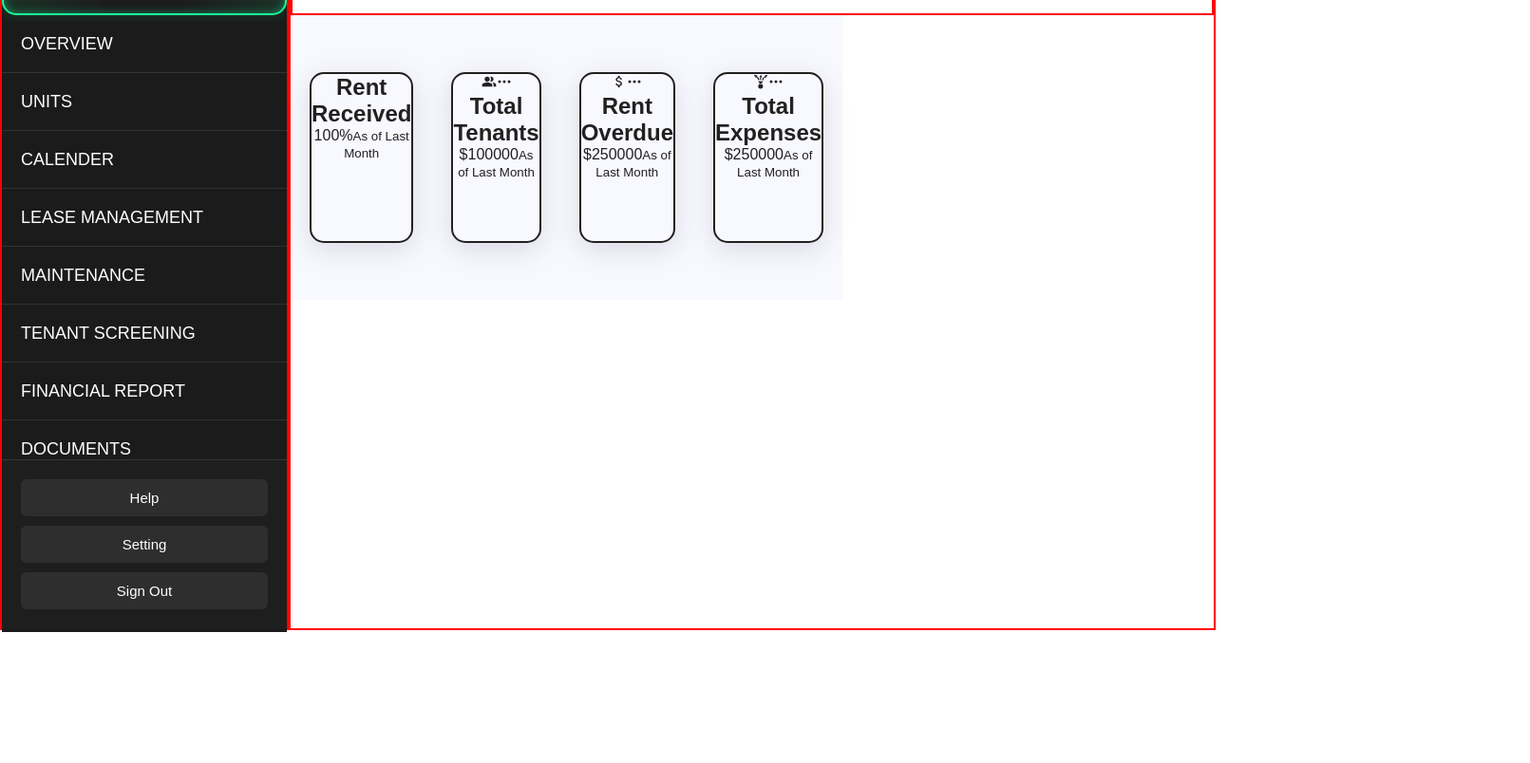
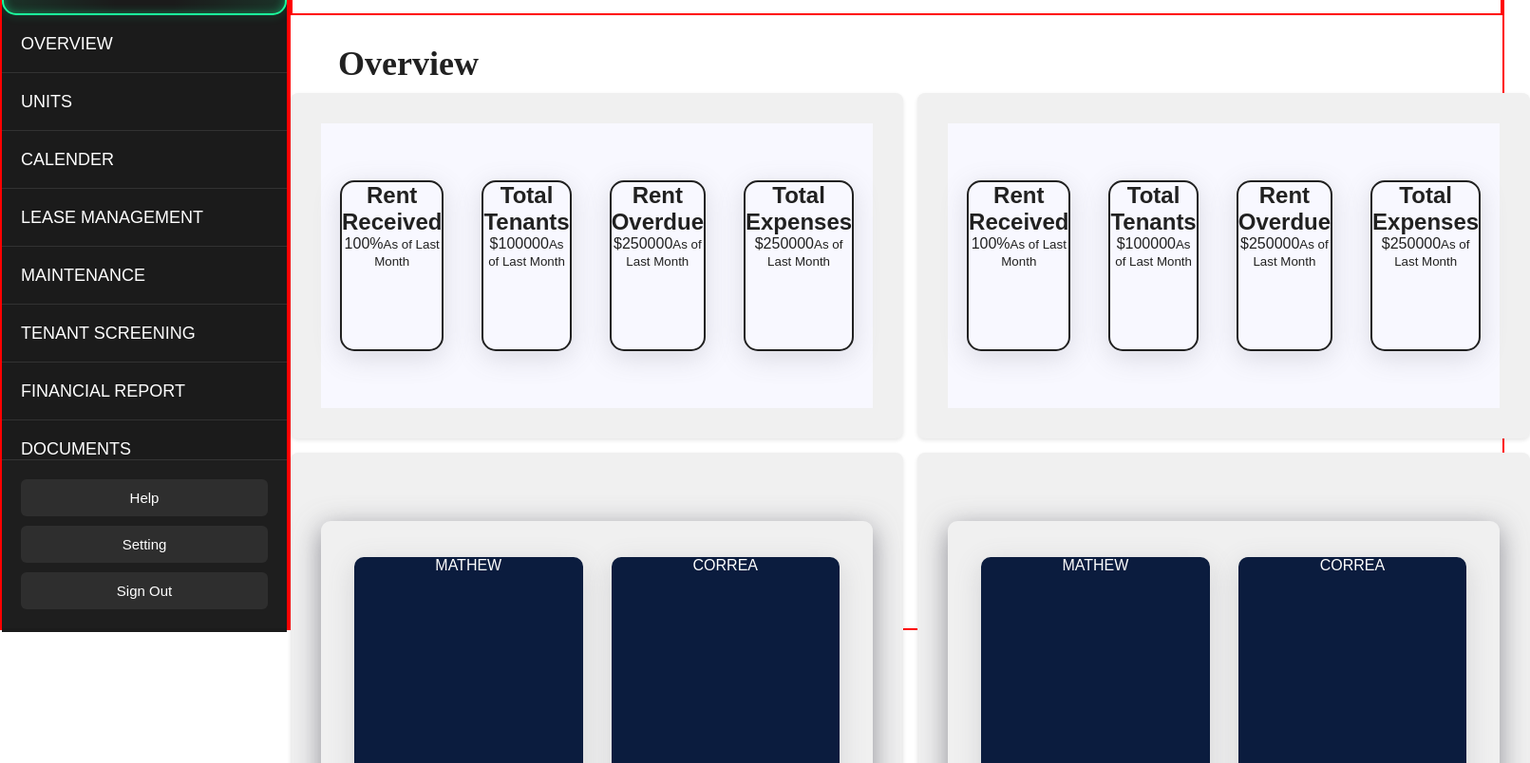
Before and after one commit to Correa95/Property-Management-System, a React (Vite) app in the folder client-side/: page / in a window 1280 px wide. Shown: the part 136-940 px from the top of the page at 95% size, 1611 px wide, since content can reach past the window. Before the commit the page ends 802 px from the top, so only its background shows below. Built offline with nearby package versions, Linux system fonts and the light colour scheme.

Commit message:
styling the overview

```diff
--- a/client-side/src/Components/Analysis.jsx
+++ b/client-side/src/Components/Analysis.jsx
@@ -1,8 +1,8 @@
 import "./Analysis.css";
-import { MdPeopleAlt } from "react-icons/md";
-import { BsThreeDots } from "react-icons/bs";
-import { MdAttachMoney } from "react-icons/md";
-import { GiExpense } from "react-icons/gi";
+// import { MdPeopleAlt } from "react-icons/md";
+// import { BsThreeDots } from "react-icons/bs";
+// import { MdAttachMoney } from "react-icons/md";
+// import { GiExpense } from "react-icons/gi";
 function Analysis() {
   return (
     <section className="statsContainer">
@@ -18,8 +18,8 @@ function Analysis() {
 
       <div className="stats">
         <div className="icons">
-          <MdPeopleAlt />
-          <BsThreeDots />
+          {/* <MdPeopleAlt />
+          <BsThreeDots /> */}
         </div>
 
         <div className="figure">
@@ -31,8 +31,8 @@ function Analysis() {
 
       <div className="stats">
         <div className="icons">
-          <MdAttachMoney />
-          <BsThreeDots />
+          {/* <MdAttachMoney />
+          <BsThreeDots /> */}
         </div>
 
         <div className="figure">
@@ -44,8 +44,8 @@ function Analysis() {
 
       <div className="stats">
         <div className="icons">
-          <GiExpense />
-          <BsThreeDots />
+          {/* <GiExpense />
+          <BsThreeDots /> */}
         </div>
         <div className="figure">
           <h1 className="titleHeader">Total Expenses</h1>
--- a/client-side/src/Components/OverView.css
+++ b/client-side/src/Components/OverView.css
@@ -8,11 +8,18 @@
   grid-template-columns: repeat(2, 1fr);
   gap: 15px;
 }
+.overViewHeader {
+  font-family: "Times New Roman", Times, serif;
+  font-size: 36px;
+  font-weight: 700;
+  color: #212121;
+  padding: 30px 0px 10px 50px;
+}
 
-/* .box {
+.box {
   background-color: #f0f0f0;
   padding: 2rem;
   text-align: center;
   border-radius: 8px;
   box-shadow: 0 2px 4px rgba(0, 0, 0, 0.1);
-} */
+}
--- a/client-side/src/Components/Overview.jsx
+++ b/client-side/src/Components/Overview.jsx
@@ -1,19 +1,27 @@
 import Analysis from "./Analysis";
-// import Charts from "./Charts";
-// import RecentTransaction from "./RecentTransaction";
+import Charts from "./Charts";
+import RecentTransaction from "./RecentTransaction";
 import NaveBar from "./NavBar";
 import "./OverView.css";
 function OverView() {
   return (
     <div className="overViewContainer">
       <NaveBar />
+      <h1 className="overViewHeader">Overview</h1>
       <div className="container">
-        <Analysis />
-        {/* <Charts />
-        <RecentTransaction /> */}
+        <div className="box">
+          <Analysis />
+        </div>
+        <div className="box">
+          <Analysis />
+        </div>
+        <div className="box">
+          <Charts />
+        </div>
+        <div className="box">
+          <Charts />
+        </div>
       </div>
-
-      {/* <h1>MATHEW</h1> */}
     </div>
   );
 }
```
